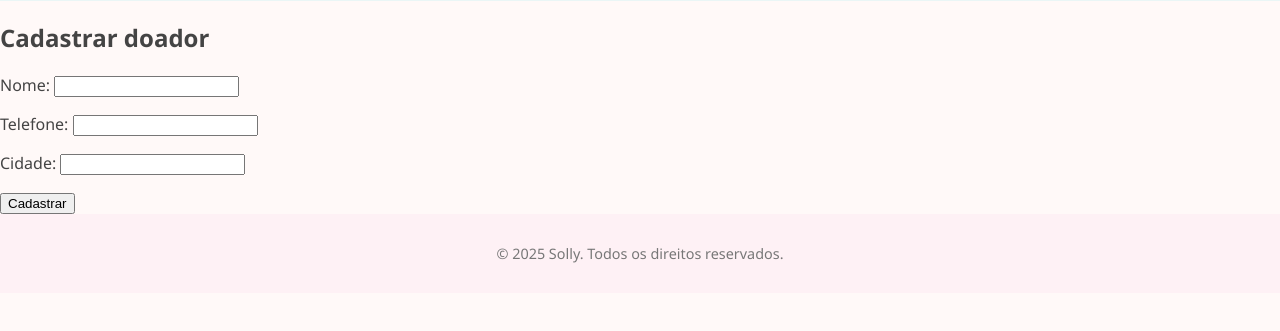
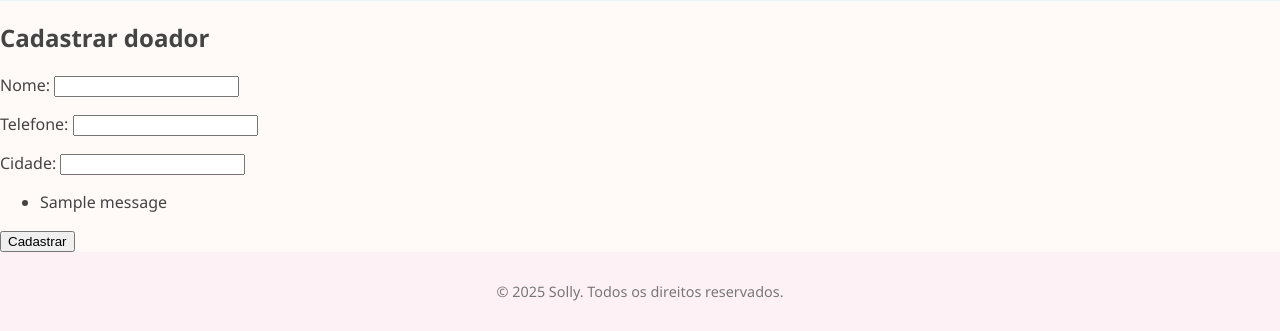
Before and after one commit to anacarolinetrajano/SolidariedadeEmA-o, a Django app: page /cadastrar/doador/ in a window 1280 px wide. Shown: the part 574-905 px from the top of the page. Before the commit the page ends 837 px from the top, so only its background shows below. Run offline with Django 4.2, Linux system fonts and the light colour scheme; a user stored in the database is signed in; tables that the repository leaves empty hold one stand-in row (values such as "Sample post"); one stand-in notice (Sample message) is shown; parts of the project's set-up code (start-up, migrations or seed data) failed here and were passed over.

Commit message:
Controle de acesso às views com LoginRequiredMixin, Adição do Framework de Mensagens com SuccessMessageMixin

```diff
--- a/paginasweb/templates/paginasweb/form.html
+++ b/paginasweb/templates/paginasweb/form.html
@@ -16,6 +16,14 @@
       </h4>
     {% endif %}
 
+    {% if messages %}
+    <ul>
+        {% for message in messages %}
+            <li>{{ message }}</li>
+        {% endfor %}
+    </ul>
+{% endif %}
+
     <button type="submit">{{botao}}</button>
   </form>
 {% endblock %}
--- a/paginasweb/views.py
+++ b/paginasweb/views.py
@@ -5,6 +5,20 @@ from django.urls import reverse_lazy
 from .models import Doador, Instituicao, Status, Doacao, Historia_Inspiradoras
 
 from django.contrib.auth.mixins import LoginRequiredMixin
+from django.contrib.auth.mixins import LoginRequiredMixin
+from django.views.generic import ListView
+from django.contrib.messages.views import SuccessMessageMixin
+from django.views.generic.edit import CreateView
+from django.views.generic.edit import UpdateView
+from django.views.generic.edit import DeleteView
+
+class doadorList(LoginRequiredMixin, ListView):
+    model = Doador
+    template_name = 'doador.html'
+
+class doacaoList(LoginRequiredMixin, ListView):
+    model = Doação
+    template_name = 'doacao.html'
 
 
 class PaginaInicial(TemplateView):
@@ -13,109 +27,111 @@ class PaginaInicial(TemplateView):
 class Sobre(TemplateView):
     template_name = 'paginasweb/sobre.html'
 
-class DoadorCreate(LoginRequiredMixin, CreateView):
+class DoadorCreate(SuccessMessageMixin,LoginRequiredMixin, CreateView):
     template_name = 'paginasweb/form.html'
     model = Doador
     fields = ['nome', 'telefone', 'cidade']
     success_url = reverse_lazy('index')
     extra_context = {'titulo' : "Cadastrar doador", "botao" : "Cadastrar"}
+    success_message = "Doador criado com sucesso!"
 
-class InstituicaoCreate(LoginRequiredMixin, CreateView):
+class InstituicaoCreate(SuccessMessageMixin,LoginRequiredMixin, CreateView):
     template_name = 'paginasweb/form.html'
     model = Instituicao
     fields = ['nome', 'telefone', 'cidade', 'tipo', 'descricao']
     success_url = reverse_lazy('index')
     extra_context = {'titulo' : "Cadastrar Instituicao", "botao" : "Cadastrar"}
-
-class StatusCreate(LoginRequiredMixin, CreateView):
+    success_message = "Instituição criada com sucesso!"
+class StatusCreate(SuccessMessageMixin,LoginRequiredMixin, CreateView):
     template_name = 'paginasweb/form.html'
     model = Status
     fields = ['nome','pode_editar']
     success_url = reverse_lazy('index')
     extra_context = {'titulo' : "Cadastrar Status", "botao" : "Cadastrar"}
 
-class DoacaoCreate(LoginRequiredMixin, CreateView):
+class DoacaoCreate(SuccessMessageMixin,LoginRequiredMixin, CreateView):
     template_name = 'paginasweb/form.html'
     model = Doacao
     fields = ['tipo', 'quantidade', 'data', 'doador', 'instituicao', 'status']
     success_url = reverse_lazy('index')
     extra_context = {'titulo' : "Cadastrar Doacao", "botao" : "Cadastrar"}
-
-class Historia_InspiradorasCreate(LoginRequiredMixin, CreateView):
+    success_message = "Doação criada!"
+class Historia_InspiradorasCreate(SuccessMessageMixin,LoginRequiredMixin, CreateView):
     model = Historia_Inspiradoras
     fields = ['titulo', 'conteudo', 'autor', 'doador', 'instituicao']
     success_url = reverse_lazy('index')
     extra_context = {'titulo' : "Cadastrar Historia Inspiradoras", "botao" : "Cadastrar"}
-
+    success_message = "Historia Inspiradora criada com sucesso!"
 
 #############################################################################################################
 
-class DoadorUpdate(UpdateView):
+class DoadorUpdate(SuccessMessageMixin,UpdateView):
     template_name = 'paginasweb/form.html'
     model = Doador
     fields = ['nome', 'telefone', 'cidade']
     success_url = reverse_lazy('index')
     extra_context = {'titulo' : "Cadastrar Doador", "botao" : "Editar"}
+    success_message = "Doador atualizado!"
 
-class InstituicaoUpdate(UpdateView):
+class InstituicaoUpdate(SuccessMessageMixin,UpdateView):
     template_name = 'paginasweb/form.html'
     model = Instituicao
     fields = ['nome', 'telefone', 'cidade', 'tipo', 'descricao']
     success_url = reverse_lazy('index')
     extra_context = {'titulo' : "Cadastrar Instituicao", "botao" : "Editar"}
-
-class StatusUpdate(UpdateView):
+    success_message = "Instituição atualizada!"
+class StatusUpdate(SuccessMessageMixin,UpdateView):
     template_name = 'paginasweb/form.html'
     model = Status
     fields = ['nome','pode_editar']
     success_url = reverse_lazy('index')
     extra_context = {'titulo' : "Cadastrar Status", "botao" : "Editar"}
-
-class DoacaoUpdate(UpdateView):
+    success_message = "Status atualizado!"
+class DoacaoUpdate(SuccessMessageMixin,UpdateView):
     template_name = 'paginasweb/form.html'
     model = Doacao
     fields = ['tipo', 'quantidade', 'data', 'doador', 'instituicao', 'status']
     success_url = reverse_lazy('index')
     extra_context = {'titulo' : "Cadastrar Doacao", "botao" : "Editar"}
-
-class Historia_InspiradorasUpdate(UpdateView):
+    success_message = "Doação atualizada!"
+class Historia_InspiradorasUpdate(SuccessMessageMixin,UpdateView):
     model = Historia_Inspiradoras
     fields = ['titulo', 'conteudo', 'autor', 'doador', 'instituicao']
     success_url = reverse_lazy('index')
     extra_context = {'titulo' : "Cadastrar Historia_Inspiradoras", "botao" : "Editar"}
-
+    success_message = "Historia Inspiradora  atualizada!"
 
 ################################################################################################################
 
-class DoadorDelete(DeleteView):
+class DoadorDelete(SuccessMessageMixin,DeleteView):
     template_name = 'paginasweb/form.html'
     model = Doador
     success_url = reverse_lazy('index')
     extra_context = {'titulo' : "Excluir Instituicao", "botao" : "Excluir"}
-
-class InstituicaoDelete(DeleteView):
+    success_message = "Doador excluido!"
+class InstituicaoDelete(SuccessMessageMixin,DeleteView):
     template_name = 'paginasweb/form.html'
     model = Instituicao
     success_url = reverse_lazy('index')
     extra_context = {'titulo' : "Excluir Instituicao", "botao" : "Excluir"}
-
-class StatusDelete(DeleteView):
+    success_message = "Instituição excluida!"
+class StatusDelete(SuccessMessageMixin,DeleteView):
     template_name = 'paginasweb/form.html'
     model = Status
     success_url = reverse_lazy('index')
     extra_context = {'titulo' : "Excluir Instituicao", "botao" : "Excluir"}
-
-class DoacaoDelete(DeleteView):
+    success_message = "Status excluido!"
+class DoacaoDelete(SuccessMessageMixin,DeleteView):
     template_name = 'paginasweb/form.html'
     model = Doacao
     success_url = reverse_lazy('index')
     extra_context = {'titulo' : "Excluir Instituicao", "botao" : "Excluir"}
-
-class Historia_InspiradorasDelete(DeleteView):
+    success_message = "Doação excluida!"
+class Historia_InspiradorasDelete(SuccessMessageMixin,DeleteView):
     model = Historia_Inspiradoras
     success_url = reverse_lazy('index')
     extra_context = {'titulo' : "Excluir Instituicao", "botao" : "Excluir"}
-
+    success_message = "Historia Inspiradora excluida!"
 
     ######################################################################################################
 
```
